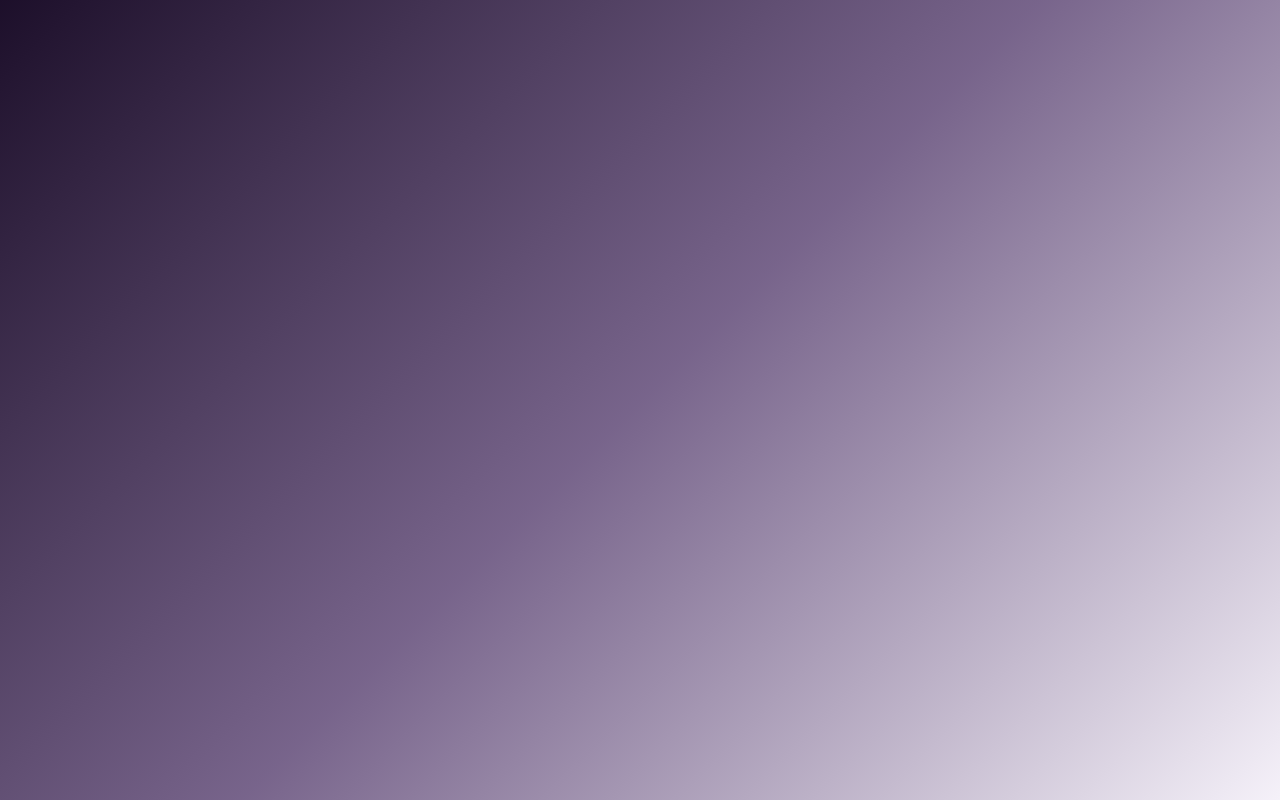
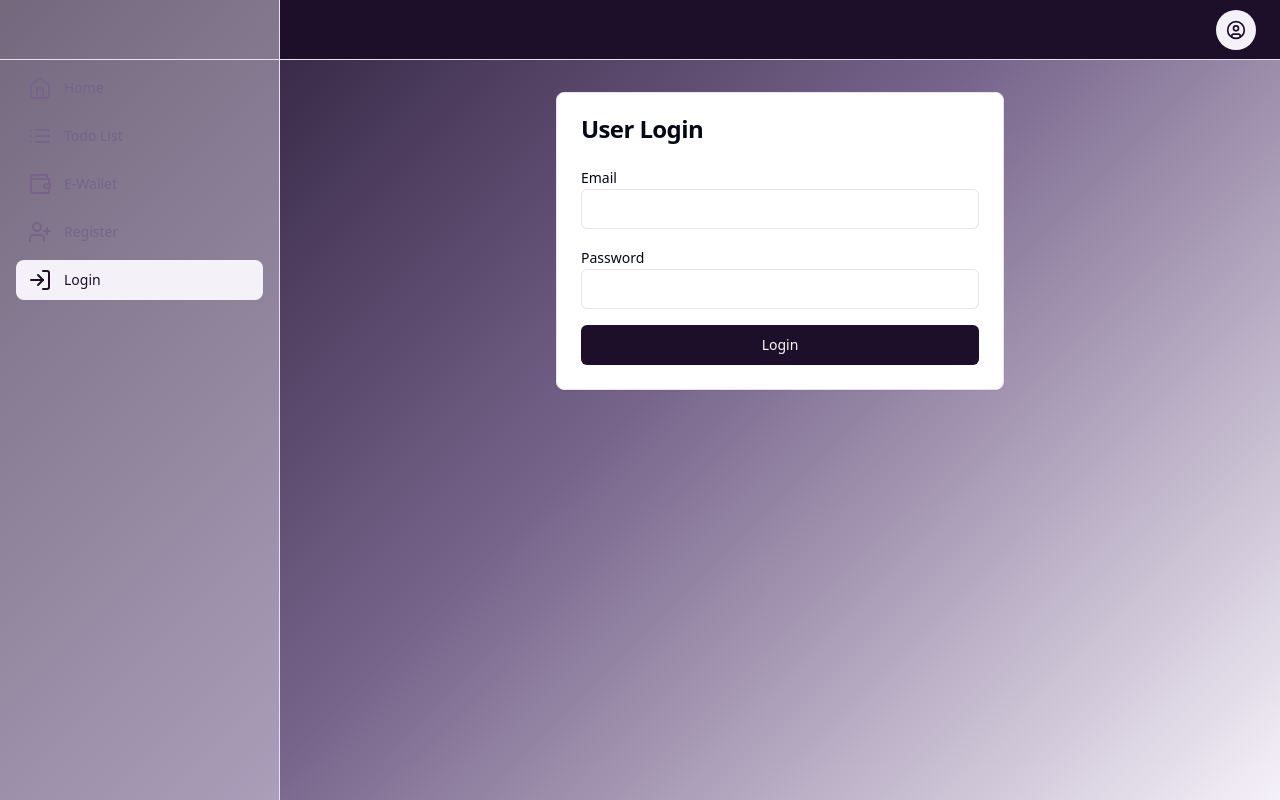
Before and after one commit to tm-games747/platapay-mobile-app, a React (Vite) app: page /login in a window 1280 px wide. Before the commit this address had no page. Built offline with nearby package versions, Linux system fonts and the light colour scheme.

Commit message:
Create UserLogin component and add it to App routes

```diff
--- a/src/App.jsx
+++ b/src/App.jsx
@@ -1,13 +1,14 @@
 import { Toaster } from "@/components/ui/sonner";
 import { TooltipProvider } from "@/components/ui/tooltip";
 import { QueryClient, QueryClientProvider } from "@tanstack/react-query";
-import { Home, List, Wallet, UserPlus } from "lucide-react";
+import { Home, List, Wallet, UserPlus, LogIn } from "lucide-react";
 import { Route, BrowserRouter as Router, Routes } from "react-router-dom";
 import Layout from "./layouts/sidebar"; // Use the sidebar layout
 import Index from "./pages/Index.jsx";
 import TodoList from "./pages/TodoList.jsx";
 import EWallet from "./pages/EWallet.jsx";
-import UserRegistration from "./pages/UserRegistration.jsx"; // Import the new UserRegistration page
+import UserRegistration from "./pages/UserRegistration.jsx";
+import UserLogin from "./pages/UserLogin.jsx"; // Import the new UserLogin page
 
 const queryClient = new QueryClient();
 
@@ -32,6 +33,11 @@ export const navItems = [
     to: "/register",
     icon: <UserPlus className="h-6 w-6" />,
   },
+  {
+    title: "Login",
+    to: "/login",
+    icon: <LogIn className="h-6 w-6" />,
+  },
 ];
 
 const App = () => {
@@ -46,6 +52,7 @@ const App = () => {
               <Route path="todo" element={<TodoList />} />
               <Route path="wallet" element={<EWallet />} />
               <Route path="register" element={<UserRegistration />} />
+              <Route path="login" element={<UserLogin />} />
             </Route>
           </Routes>
         </Router>
--- /dev/null
+++ b/src/pages/UserLogin.jsx
@@ -0,0 +1,62 @@
+import React from 'react';
+import { useForm } from 'react-hook-form';
+import { Button } from "@/components/ui/button";
+import { Input } from "@/components/ui/input";
+import { Label } from "@/components/ui/label";
+import { Card, CardContent, CardHeader, CardTitle } from "@/components/ui/card";
+
+const UserLogin = () => {
+  const { register, handleSubmit, formState: { errors } } = useForm();
+
+  const onSubmit = (data) => {
+    console.log(data);
+    // TODO: Implement actual login logic
+  };
+
+  return (
+    <div className="container mx-auto p-4">
+      <Card className="max-w-md mx-auto">
+        <CardHeader>
+          <CardTitle>User Login</CardTitle>
+        </CardHeader>
+        <CardContent>
+          <form onSubmit={handleSubmit(onSubmit)} className="space-y-4">
+            <div>
+              <Label htmlFor="email">Email</Label>
+              <Input
+                id="email"
+                type="email"
+                {...register("email", {
+                  required: "Email is required",
+                  pattern: {
+                    value: /^[A-Z0-9._%+-]+@[A-Z0-9.-]+\.[A-Z]{2,}$/i,
+                    message: "Invalid email address"
+                  }
+                })}
+              />
+              {errors.email && <p className="text-red-500 text-sm">{errors.email.message}</p>}
+            </div>
+            <div>
+              <Label htmlFor="password">Password</Label>
+              <Input
+                id="password"
+                type="password"
+                {...register("password", {
+                  required: "Password is required",
+                  minLength: {
+                    value: 8,
+                    message: "Password must be at least 8 characters long"
+                  }
+                })}
+              />
+              {errors.password && <p className="text-red-500 text-sm">{errors.password.message}</p>}
+            </div>
+            <Button type="submit" className="w-full">Login</Button>
+          </form>
+        </CardContent>
+      </Card>
+    </div>
+  );
+};
+
+export default UserLogin;
```
